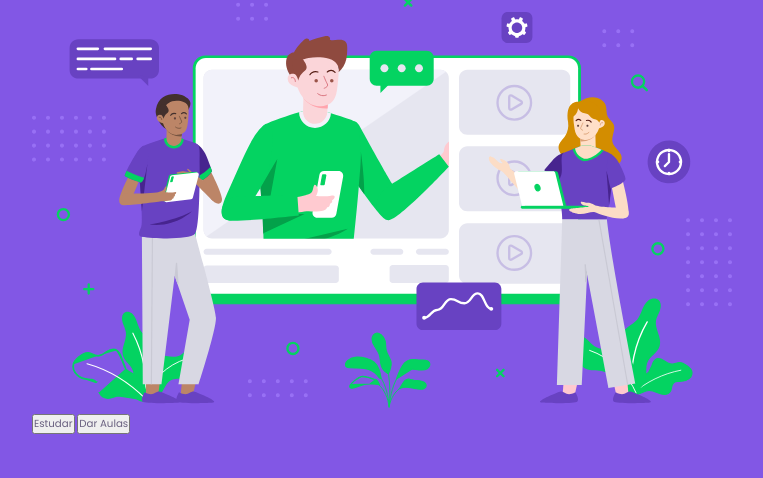
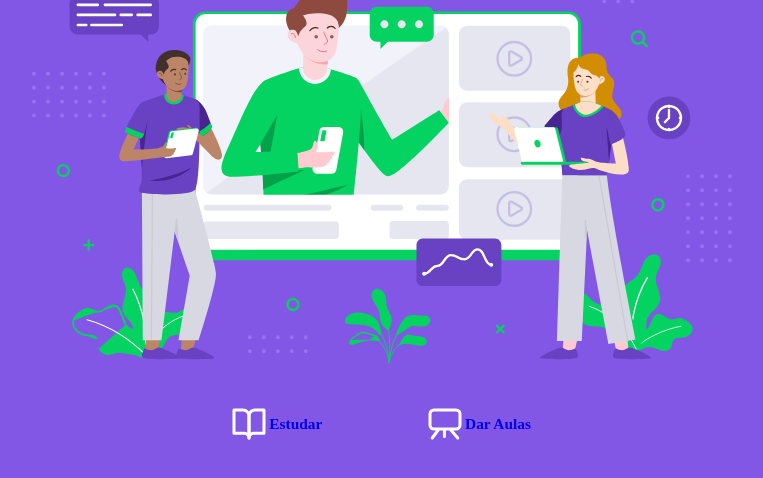
Before and after one commit to gihmariano/NLW-Discovery, a plain HTML site: page index.html in a window 1280 px wide. Shown: the part 246-724 px from the top of the page, without its empty margins (258-1021 px from the left). Drawn offline with Linux system fonts and the light colour scheme.

Commit message:
botoes e alterações layout

```diff
--- a/index.html
+++ b/index.html
@@ -22,10 +22,17 @@
       </div>
 
       <img class="hero-image" src="/images/landing.svg" alt="Plataforma de Estudos">
-
-
-        <button>Estudar</button>
-        <button>Dar Aulas</button>
+        <!-- para definir uma classe basta digitar . ponto + nome classe desejada + tab -->
+       <div class="buttons-container">
+           <a class="study" href="/study.html">
+             <img src="/images/icons/study.svg" alt="Estudar">
+             Estudar
+           </a>
+           <a class="give-classes" href="/give-classes.html">
+            <img src="/images/icons/give-classes.svg" alt="Dar Aulas">
+             Dar Aulas
+          </a>
+       </div>
 
     </div>
 
--- a/styles/partials/page-landing.css
+++ b/styles/partials/page-landing.css
@@ -32,3 +32,26 @@
     width: 100% ;
     /* esta imagem está dentro do container */
 }
+
+.buttons-container {
+    display: flex;
+    justify-content: center;
+    margin: 3.2rem 0;
+    /* distancia de 3.2rem, laterais 0 */
+}
+
+.buttons-container a {
+    width: 30rem;
+    height: 10.4rem;
+
+    border-radius: .8rem;
+    margin-right: 1.6rem;
+
+    font: 700 2.4rem Archivo;
+
+    display: flex;
+    align-items: center;
+    justify-content: center;
+
+    text-decoration: none; /*nao fica aquela linha abaixo do link*/
+}
```
Also changed, not shown: images/icons/give-classes.svg (added), images/icons/study.svg (added).
